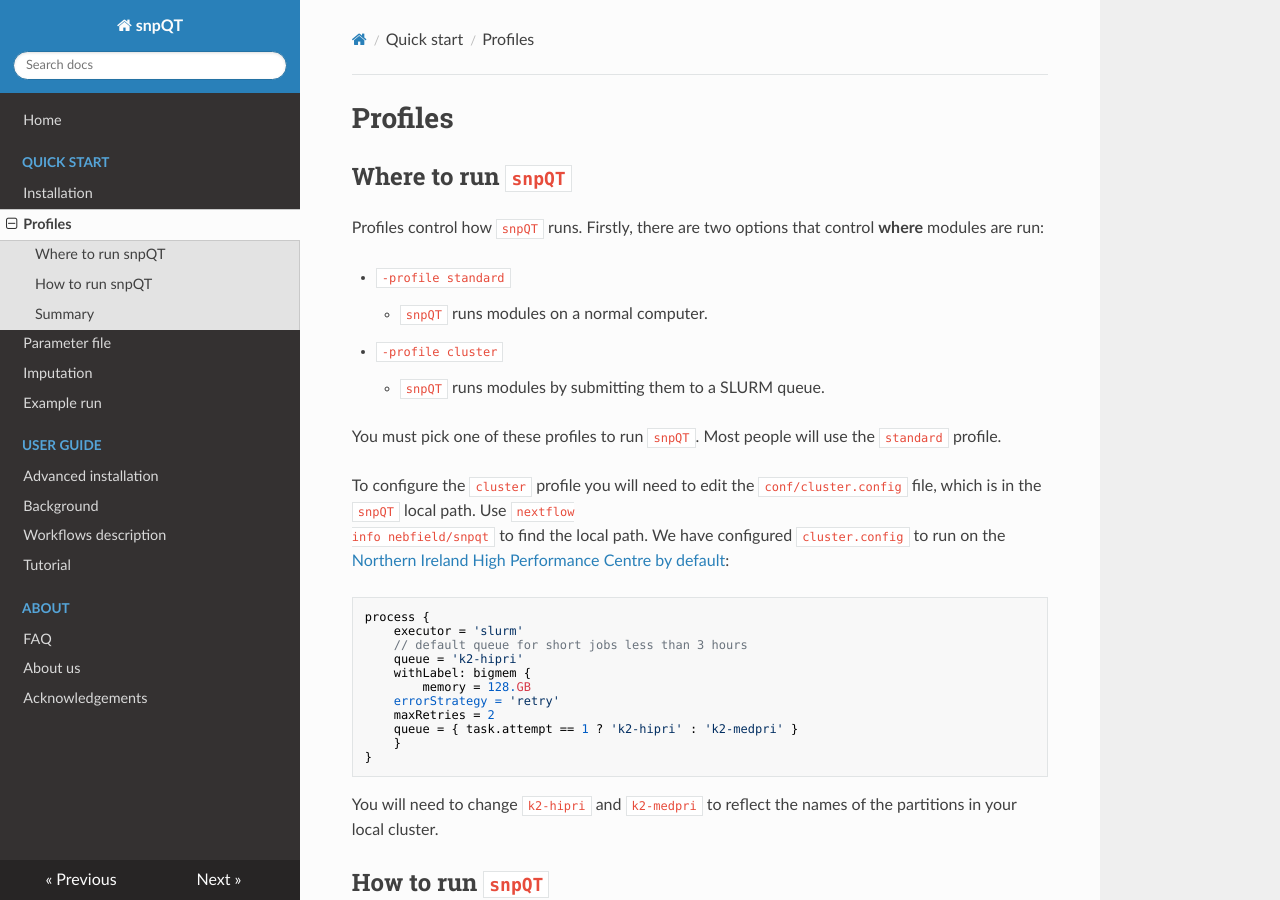
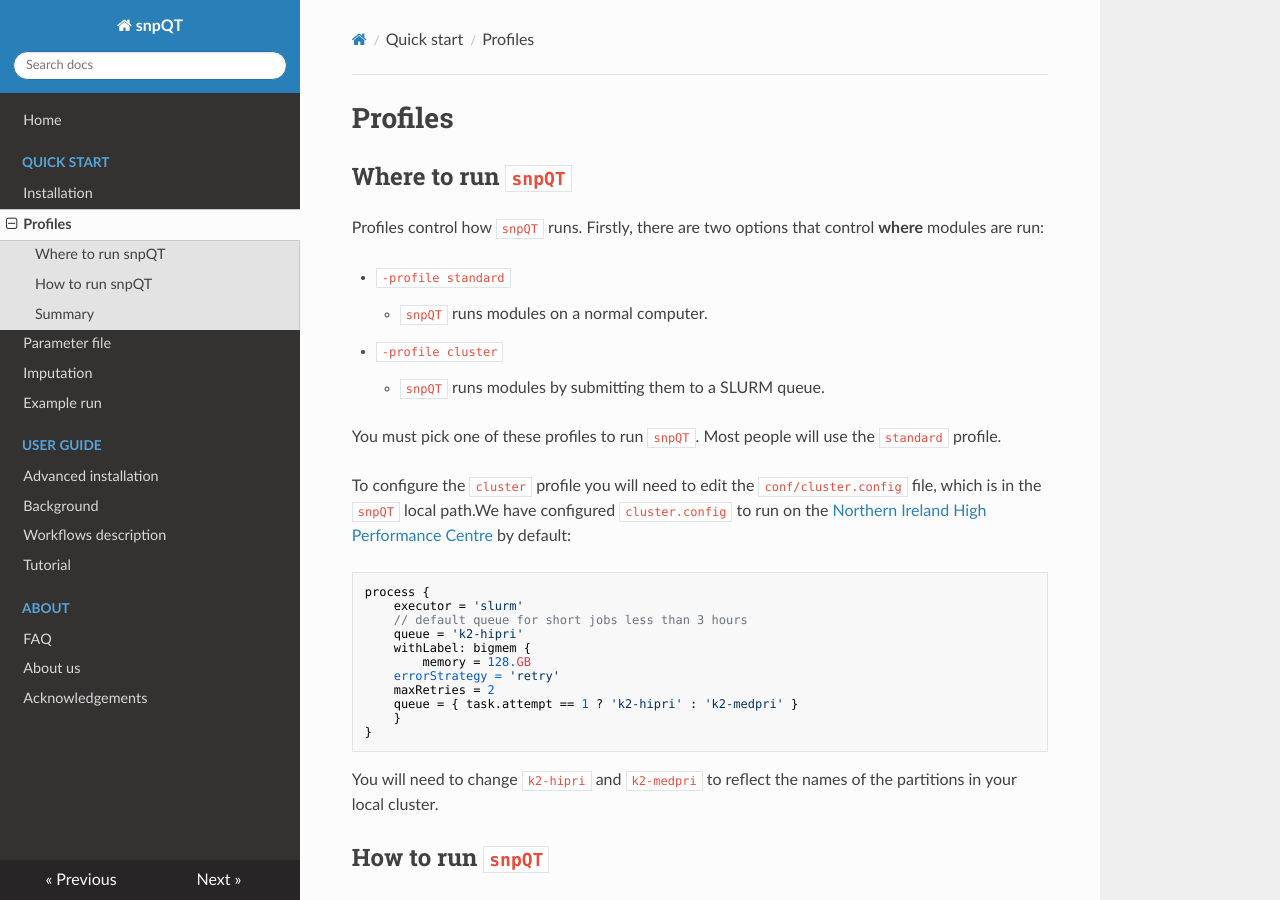
Before and after one commit to nebfield/snpQT, an MkDocs documentation site: the page built from docs/quickstart/profiles.md, in a window 1280 px wide and 900 px high. Built offline with MkDocs 1.6.1, drawn with Linux system fonts in a browser that asks for light colours; nearby versions of some CDN libraries.

Commit message:
Update quickstart

````diff
--- a/docs/quickstart/profiles.md
+++ b/docs/quickstart/profiles.md
@@ -14,10 +14,9 @@ You must pick one of these profiles to run `snpQT`. Most people will use the
 `standard` profile.
 
 To configure the `cluster` profile you will need to edit the
-`conf/cluster.config` file, which is in the `snpQT` local path. Use `nextflow
-info nebfield/snpqt` to find the local path. We have configured `cluster.config`
-to run on the [Northern Ireland High Performance Centre by
-default](https://www.ni-hpc.ac.uk):
+`conf/cluster.config` file, which is in the `snpQT` local path.We have configured `cluster.config`
+to run on the [Northern Ireland High Performance Centre](https://www.ni-hpc.ac.uk) by
+default:
 
 ```
 process {
````
Also changed, not shown: docs/quickstart/installation.md (+1 -1 lines).
